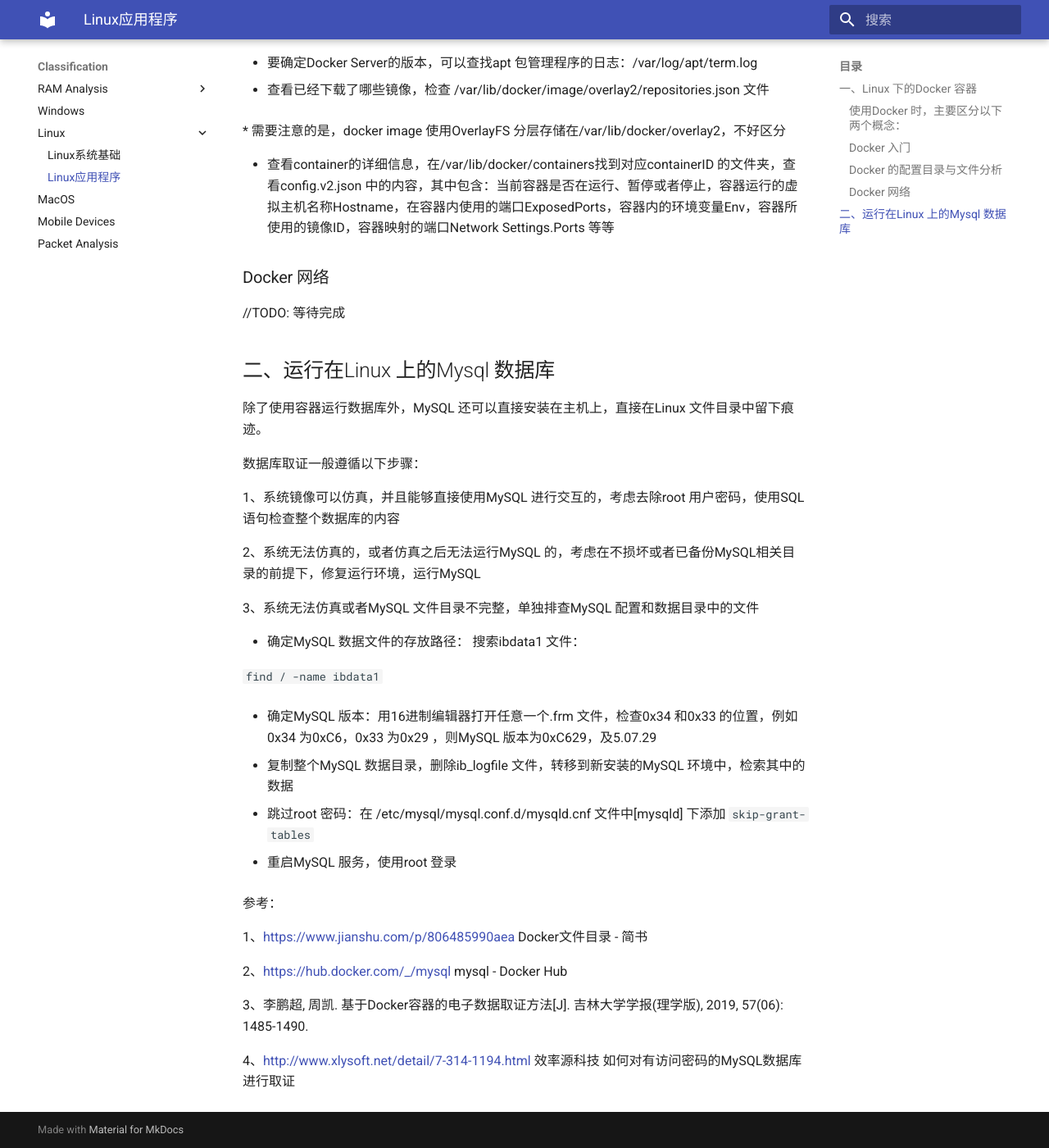
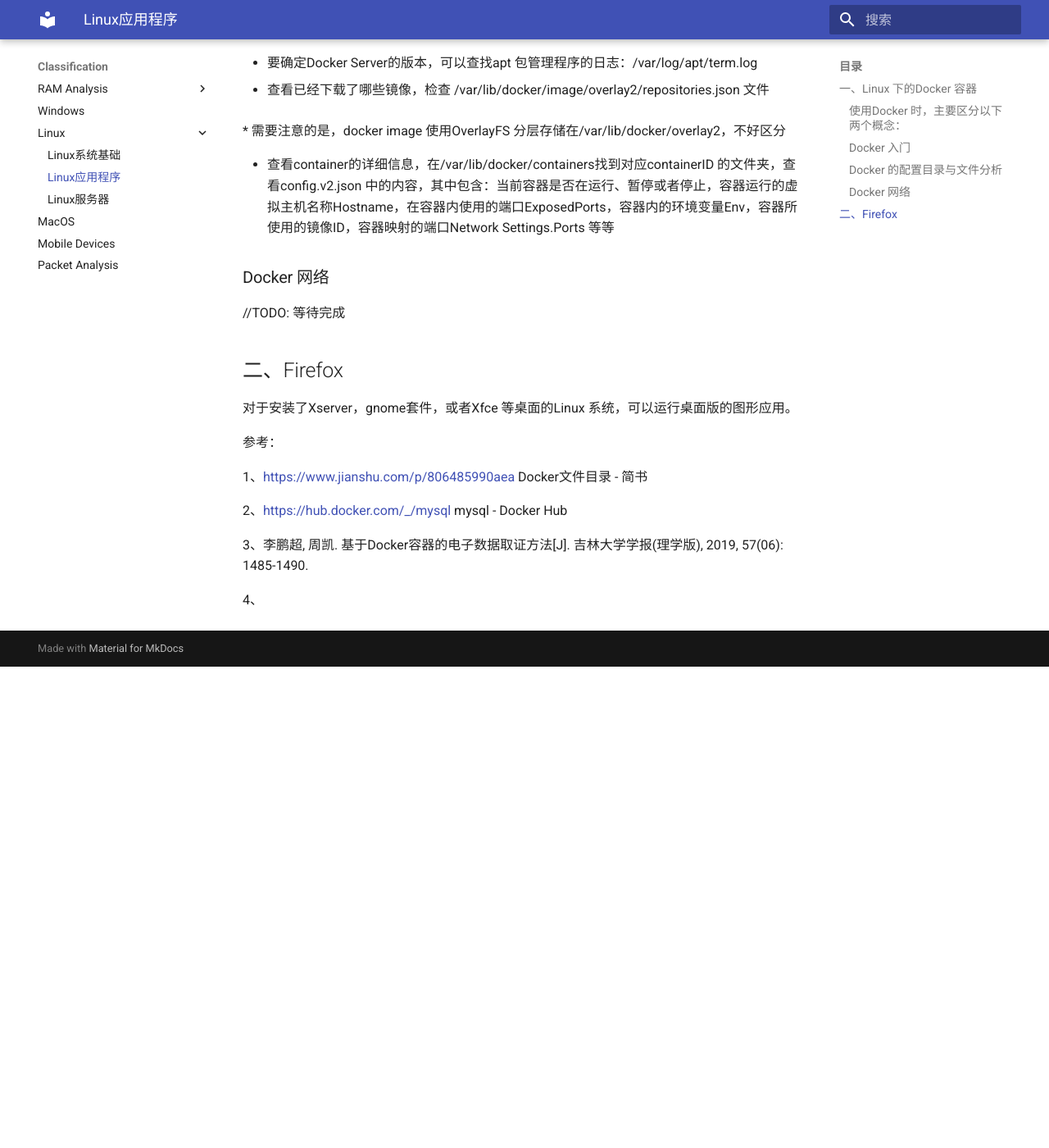
Before and after one commit to XDforensics-wiki/XDforensics-wiki, an MkDocs documentation site: the page built from docs/linux2.md, in a window 1280 px wide and 1400 px high, scrolled down 2255 px. Shown: the whole window at 82% size. Built offline with MkDocs 1.6.1 and Material for MkDocs 9.7.7, drawn with Linux system fonts in a browser that asks for light colours; after the commit the page ends 3068 px from its top, so only the background shows below that.

Commit message:
Update mainpage contents
Add new file linux3.md, add some contents.

```diff
--- a/docs/linux2.md
+++ b/docs/linux2.md
@@ -1,4 +1,6 @@
 # Linux Program Analysis
+
+
 
 ## 一、Linux 下的Docker 容器
 
@@ -107,31 +109,9 @@
 
 
 
-## 二、运行在Linux 上的Mysql 数据库
+## 二、Firefox
 
-除了使用容器运行数据库外，MySQL 还可以直接安装在主机上，直接在Linux 文件目录中留下痕迹。
-
-数据库取证一般遵循以下步骤：
-
-1、系统镜像可以仿真，并且能够直接使用MySQL 进行交互的，考虑去除root 用户密码，使用SQL语句检查整个数据库的内容
-
-2、系统无法仿真的，或者仿真之后无法运行MySQL 的，考虑在不损坏或者已备份MySQL相关目录的前提下，修复运行环境，运行MySQL
-
-3、系统无法仿真或者MySQL 文件目录不完整，单独排查MySQL 配置和数据目录中的文件
-
-
-
-- 确定MySQL 数据文件的存放路径： 搜索ibdata1 文件：
-
-  `find / -name ibdata1`
-
-- 确定MySQL 版本：用16进制编辑器打开任意一个.frm 文件，检查0x34 和0x33 的位置，例如0x34 为0xC6，0x33 为0x29 ，则MySQL 版本为0xC629，及5.07.29
-
-- 复制整个MySQL 数据目录，删除ib_logfile 文件，转移到新安装的MySQL 环境中，检索其中的数据
-
-- 跳过root 密码：在 /etc/mysql/mysql.conf.d/mysqld.cnf 文件中[mysqld] 下添加 `skip-grant-tables`
-
-- 重启MySQL 服务，使用root 登录
+对于安装了Xserver，gnome套件，或者Xfce 等桌面的Linux 系统，可以运行桌面版的图形应用。
 
 
 
@@ -145,4 +125,4 @@
 
 3、李鹏超, 周凯. 基于Docker容器的电子数据取证方法[J]. 吉林大学学报(理学版), 2019, 57(06): 1485-1490.
 
-4、http://www.xlysoft.net/detail/7-314-1194.html 效率源科技 如何对有访问密码的MySQL数据库进行取证
+4、
--- a/mkdocs.yml
+++ b/mkdocs.yml
@@ -15,6 +15,7 @@
         - Linux :
             - Linux系统基础 : linux1.md
             - Linux应用程序 : linux2.md
+            - Linux服务器 : linux3.md
         - MacOS : mac.md
         - Mobile Devices : mobile.md
         - Packet Analysis : pac.md
```
Also changed, not shown: docs/linux3.md (added, +78 -0 lines).
